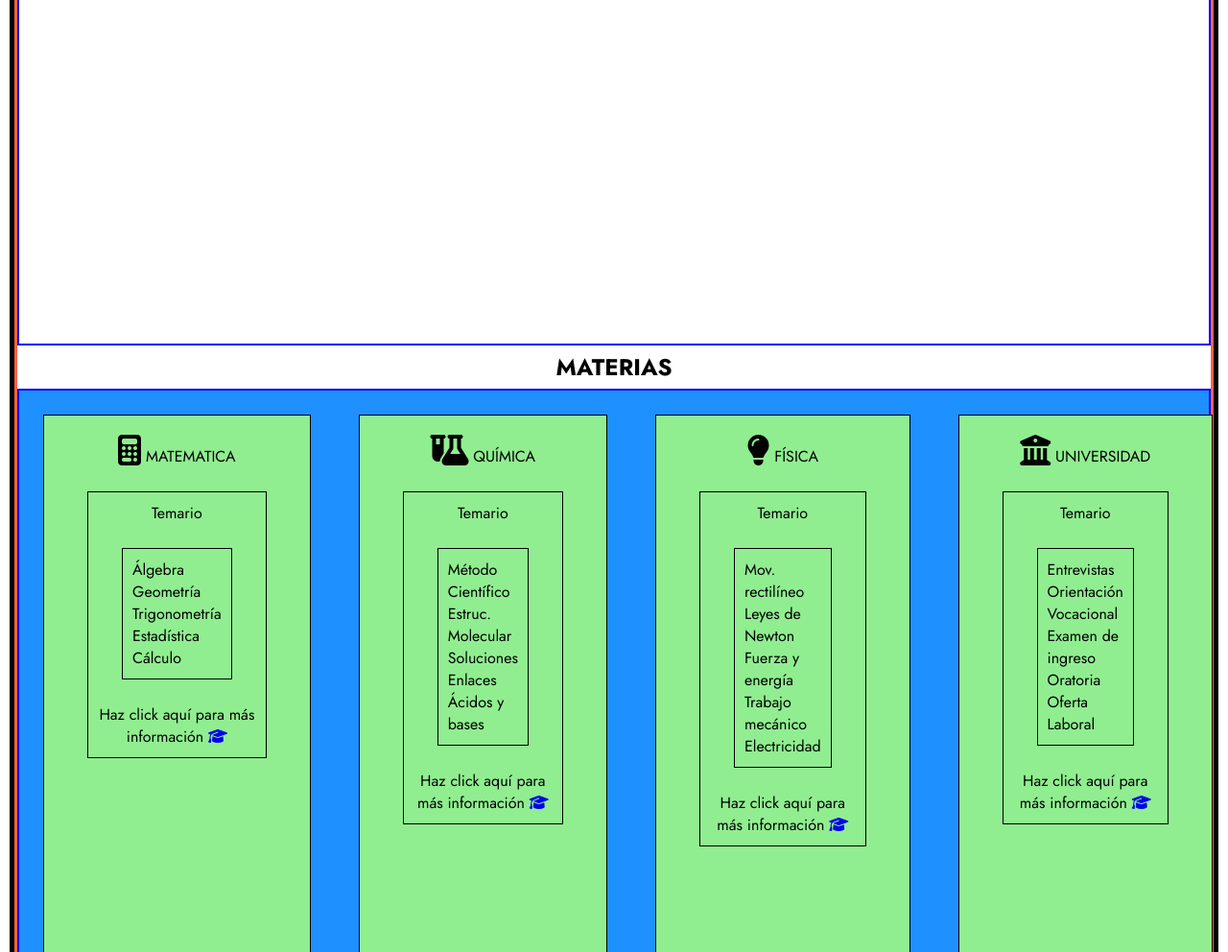
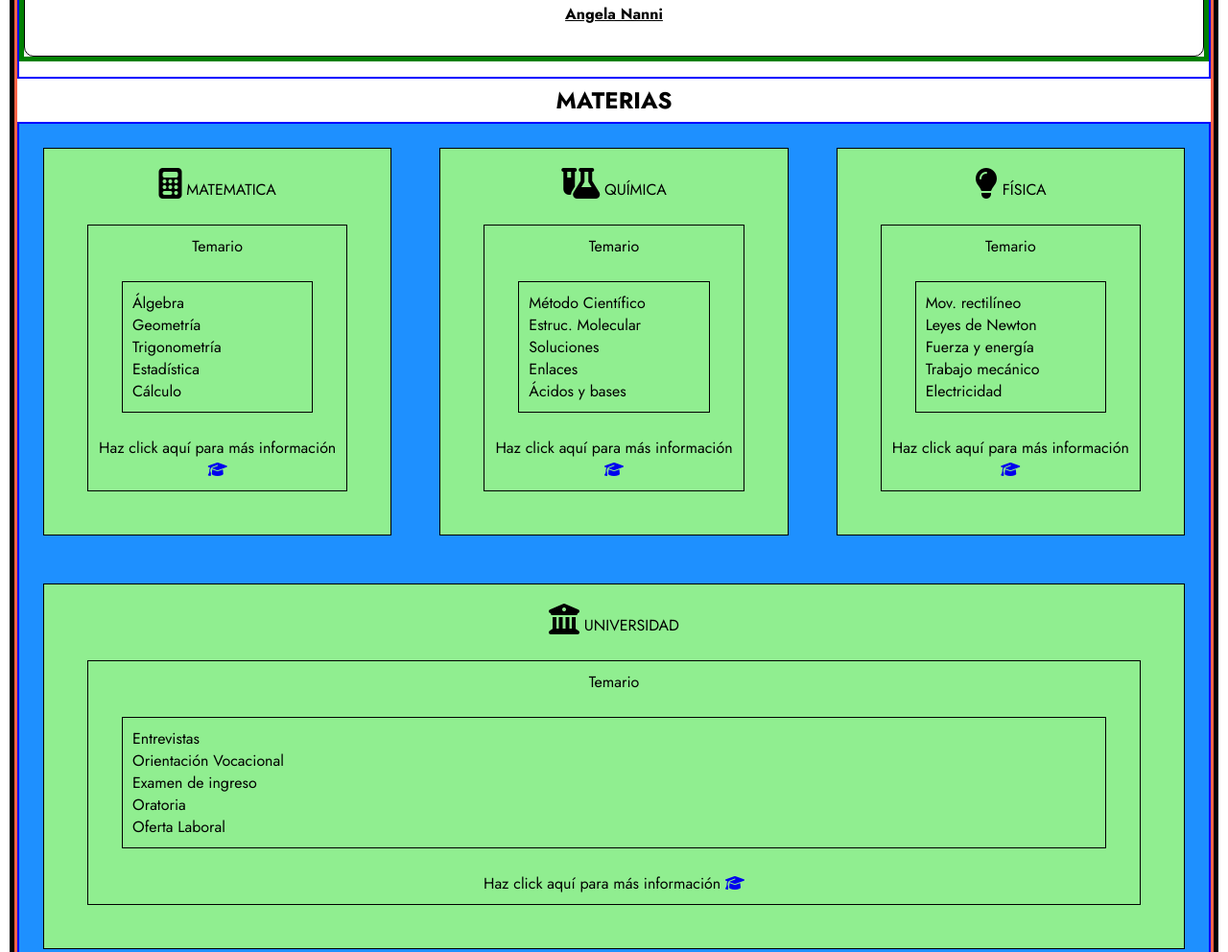
Before and after one commit to valeriameneses013/TPO-Desarrollo-Web-Cordobesas-Python, a plain HTML site: page index.html in a window 1280 px wide. Shown: the part 1096-2088 px from the top of the page at 96% size. Drawn offline with Linux system fonts and the light colour scheme.

Commit message:
desborde mejorado

```diff
--- a/estilos.css
+++ b/estilos.css
@@ -55,7 +55,7 @@ nav ul li a {
 }
 .containermain section{
     border: 2px solid blue;
-    height: 80vh;
+    height:auto;
 }
 .containerfooter{
     display: flex;
@@ -94,23 +94,14 @@ nav ul li a {
     top: 0px;
 }
 */
-/*Apago para probar responsive*/
-
-
-
-
-
-
 
 .grid-container{
     display: flex;
+    flex-direction: row;
+    flex-wrap: wrap;
     background-color: dodgerblue;
     justify-content: space-around;
-    flex-direction: row;
-    height:auto;
-
-
-
+    align-items: center;/*Probando para que no desborde*/
 }
 
 .grid-item{
@@ -124,16 +115,9 @@ nav ul li a {
     flex-wrap: wrap;
     align-self: stretch;
     height:auto;
-
+    justify-content: space-around;/*Probando para que no desborde*/
 }
 
-
-
-
-
-
-
-/*Termino apagado para probar responsive*/
 div > img{
     width: 10%;
     border: 1px solid black;
```
